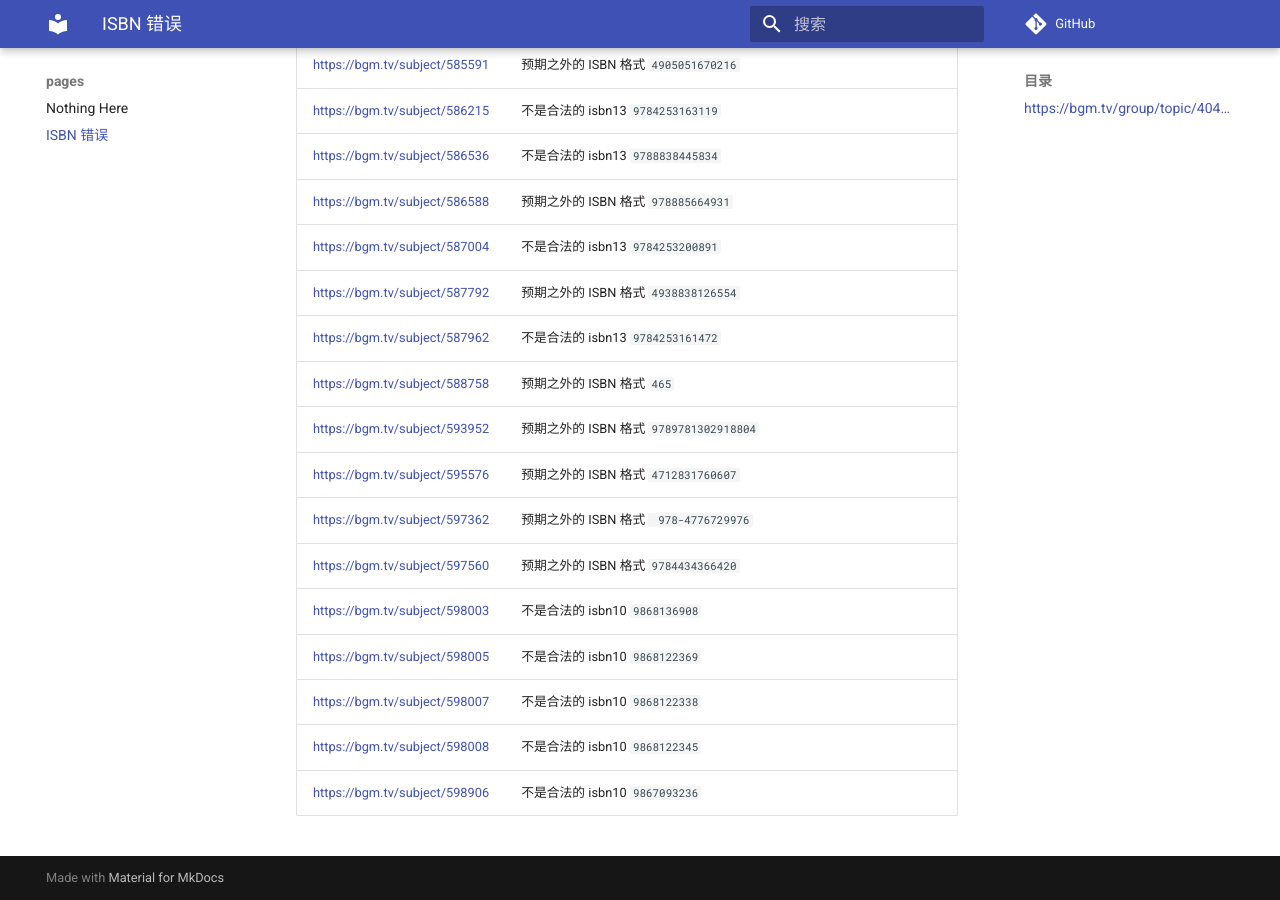
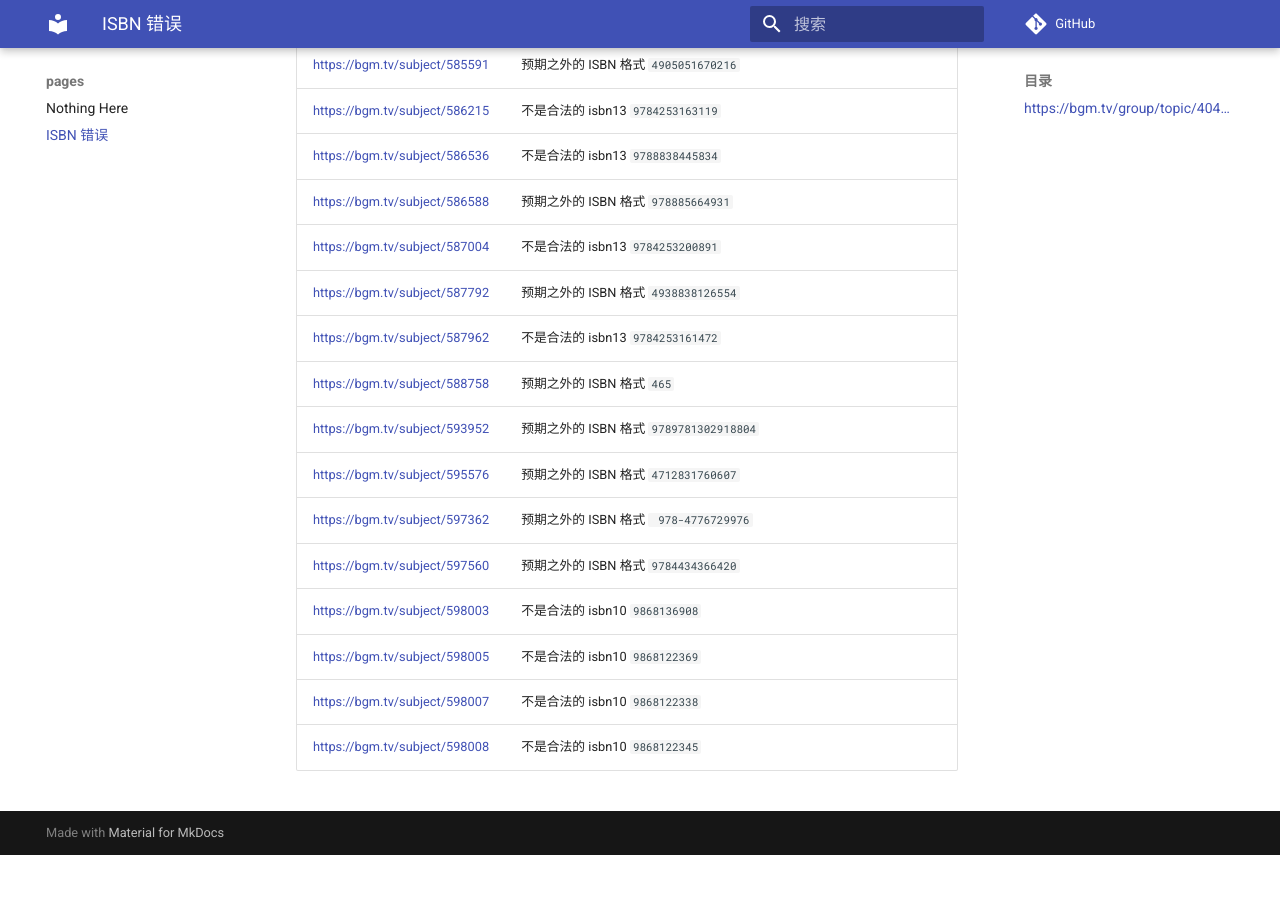
Before and after one commit to trim21/bangumi-pages, an MkDocs documentation site: the page built from docs/isbn.md, in a window 1280 px wide and 900 px high, scrolled down 9369 px. Built offline with MkDocs 1.6.1 and Material for MkDocs 9.7.7, drawn with Linux system fonts in a browser that asks for light colours; comment, search, counter and statistics services are not loaded; after the commit the page ends 10224 px from its top, so only the background shows below that; part of the change alters nothing that is shown.

Commit message:
update isbn.md

```diff
--- a/docs/isbn.md
+++ b/docs/isbn.md
@@ -1,7 +1,7 @@
 # ISBN 错误
 ## <https://bgm.tv/group/topic/404801>
 
-total 217
+total 216
 
 | url | error |
 | --- |  ---  |
@@ -221,4 +221,3 @@ total 217
 | <https://bgm.tv/subject/598005> | 不是合法的 isbn10 <code>9868122369</code> |
 | <https://bgm.tv/subject/598007> | 不是合法的 isbn10 <code>9868122338</code> |
 | <https://bgm.tv/subject/598008> | 不是合法的 isbn10 <code>9868122345</code> |
-| <https://bgm.tv/subject/598906> | 不是合法的 isbn10 <code>9867093236</code> |
```
